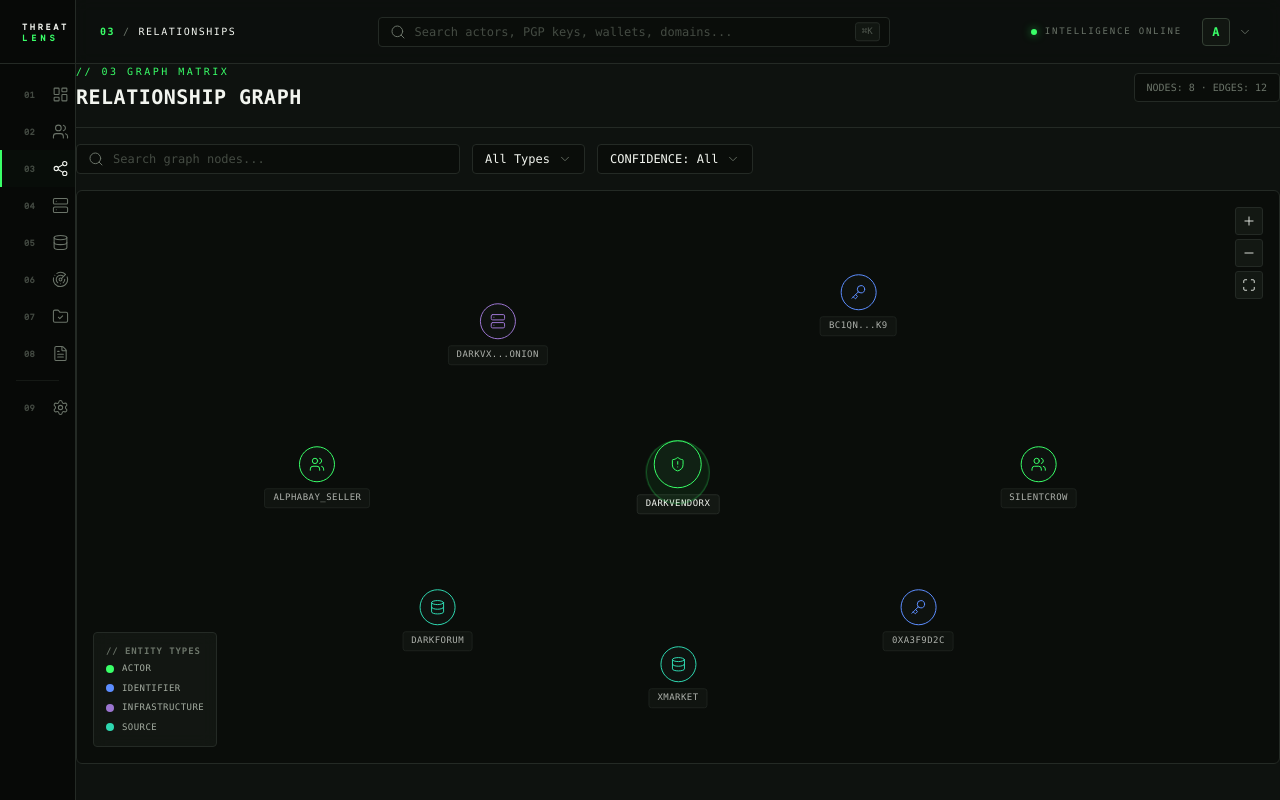
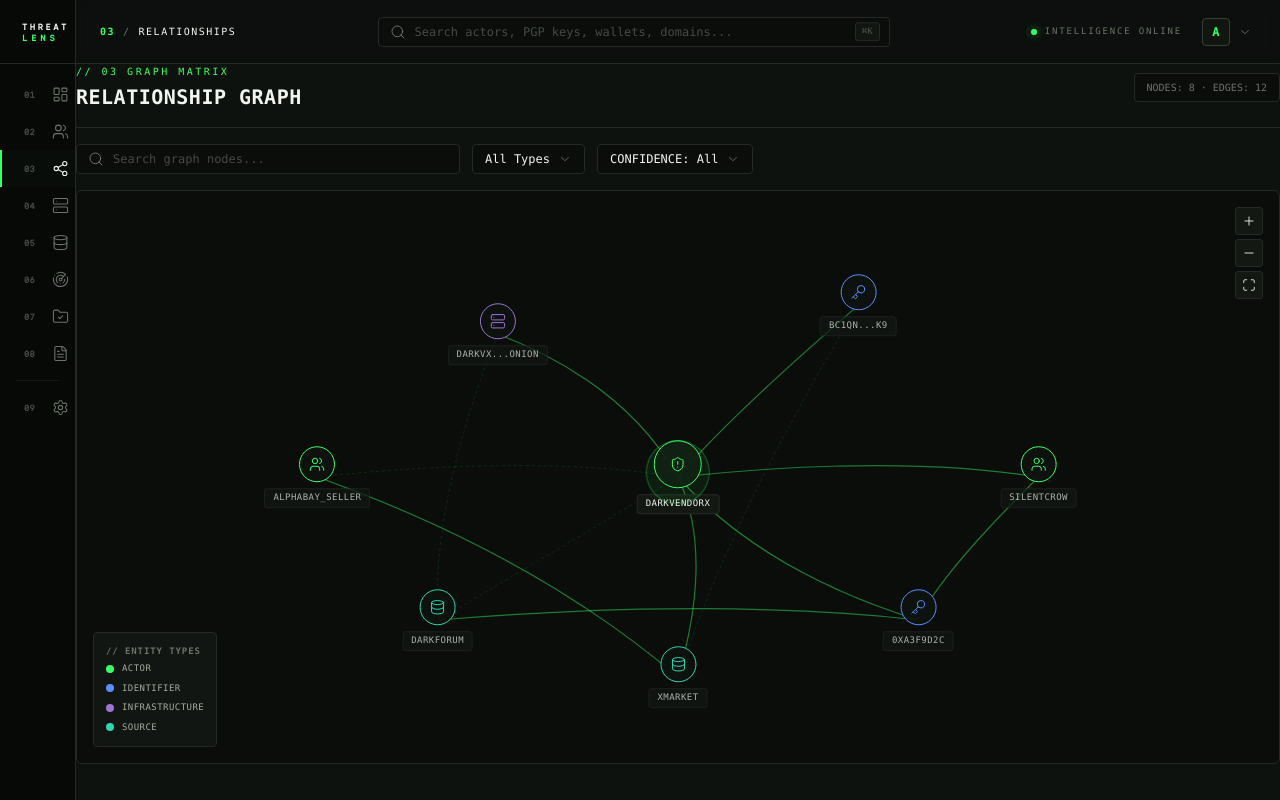
Before and after one commit to Abhiraj-creator/Deanon.ai, a React (Vite) app in the folder client/: page /relationships in a window 1280 px wide. Built offline with nearby package versions, Linux system fonts and the light colour scheme.

Commit message:
graph realtionships added edges in ui

```diff
--- a/client/src/pages/RelationshipGraph.tsx
+++ b/client/src/pages/RelationshipGraph.tsx
@@ -165,7 +165,7 @@
       <div className="relative flex-1 border border-border-subtle bg-canvas-deep rounded-[6px] overflow-hidden min-h-0">
         <div style={{ transform: `scale(${zoom})`, transition: 'transform 0.2s', width: '100%', height: '100%', position: 'relative' }}>
           {/* Curved Bezier Edges */}
-          <svg className="absolute inset-0 w-full h-full pointer-events-none" style={{ zIndex: 1 }}>
+          <svg className="absolute inset-0 w-full h-full pointer-events-none" viewBox="0 0 100 100" preserveAspectRatio="none" style={{ zIndex: 1 }}>
             {visibleEdges.map((edge, i) => {
               const from = ALL_NODES[edge.from as NodeId];
               const to = ALL_NODES[edge.to as NodeId];
@@ -182,13 +182,14 @@
               return (
                 <path
                   key={i}
-                  d={`M ${x1}% ${y1}% Q ${mx}% ${my}% ${x2}% ${y2}%`}
+                  d={`M ${x1} ${y1} Q ${mx} ${my} ${x2} ${y2}`}
                   fill="none"
                   stroke={edge.confidence === 'High' ? '#39FF68' : '#25D957'}
                   strokeWidth={edge.confidence === 'High' ? '1.2' : '0.6'}
                   strokeOpacity={active ? (edge.confidence === 'High' ? 0.45 : 0.25) : 0.05}
                   strokeDasharray={edge.confidence === 'Moderate' ? '3,3' : undefined}
-                  style={{ transition: 'stroke-opacity 0.2s' }}
+                  vectorEffect="non-scaling-stroke"
+                  style={{ transition: 'stroke-opacity 0.3s ease-out' }}
                 />
               );
             })}
@@ -205,7 +206,7 @@
             return (
               <div
                 key={n.id}
-                className={`absolute transform -translate-x-1/2 -translate-y-1/2 flex flex-col items-center cursor-pointer group transition-all duration-200 ${
+                className={`absolute transform -translate-x-1/2 -translate-y-1/2 flex flex-col items-center cursor-pointer group transition duration-300 ease-out ${
                   connected ? 'opacity-100 scale-100' : 'opacity-15 scale-95'
                 }`}
                 style={{ top: n.y, left: n.x, zIndex: isSelected ? 30 : 10 }}
```
